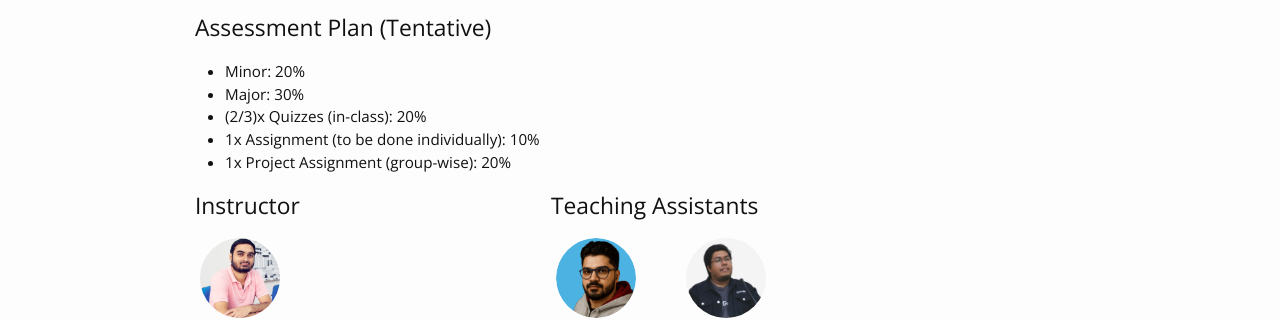
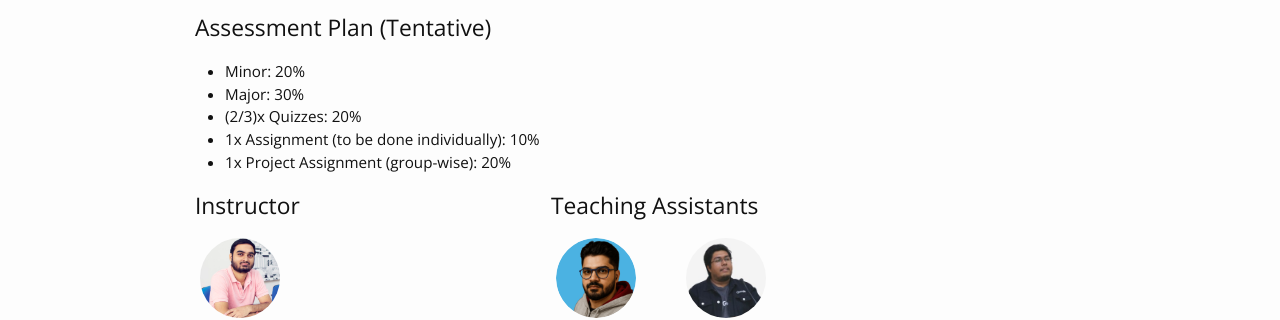
Before and after one commit to lcs2-iitd/ELL409-2501, a Jekyll site: the page built from index.md, in a window 1280 px wide. Shown: the part 1028-1348 px from the top of the page. Built offline with Jekyll 4.4.1, drawn with Linux system fonts in a browser that asks for light colours; nearby versions of some CDN libraries.

Commit message:
Update home.html

```diff
--- a/_layouts/home.html
+++ b/_layouts/home.html
@@ -44,7 +44,7 @@ layout: default
     <ul>
         <li>Minor: 20%</li>
         <li>Major: 30%</li>
-        <li>(2/3)x Quizzes (in-class): 20%</li>
+        <li>(2/3)x Quizzes: 20%</li>
         <li>1x Assignment (to be done individually): 10%</li>
         <li>1x Project Assignment (group-wise): 20%</li>
     </ul>
```
